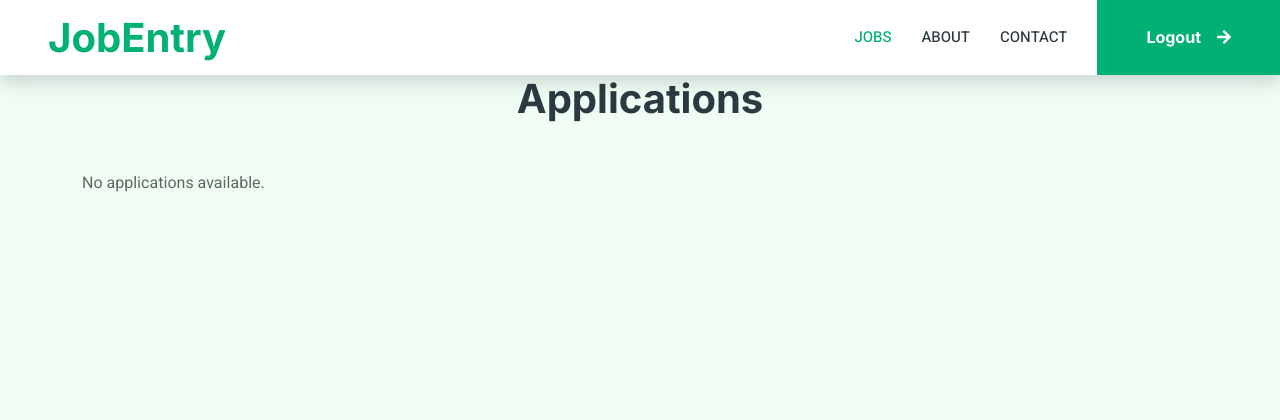
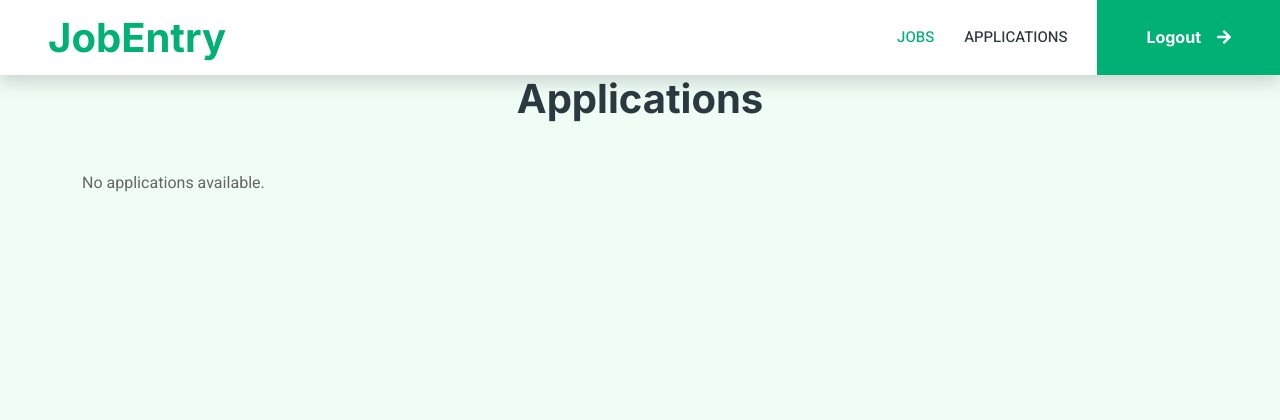
Before and after one commit to thisishammo/JobFind, a Flask app: page /applications in a window 1280 px wide. Shown: the top 420 px of the page. Run offline with Flask 3, Linux system fonts and the light colour scheme; a user stored in the database is signed in; data that the repository does not hold is empty; some libraries are stand-ins or nearby versions.

Commit message:
Update applications

```diff
--- a/templates/applications.html
+++ b/templates/applications.html
@@ -14,13 +14,7 @@ Applications
     <div class="collapse navbar-collapse" id="navbarCollapse">
         <div class="navbar-nav ms-auto p-4 p-lg-0">
             <a href="{{ url_for('job_list') }}" class="nav-item nav-link active">Jobs</a>
-            <a href="{{ url_for('about') }}" class="nav-item nav-link">About</a>
-            <div class="nav-item dropdown">
-                <div class="dropdown-menu rounded-0 m-0">
-                    <a href="{{ url_for('category') }}" class="dropdown-item">Job Category</a>
-                </div>
-            </div>
-            <a href="{{ url_for('contact') }}" class="nav-item nav-link">Contact</a>
+            <a href="{{ url_for('applications1') }}" class="nav-item nav-link">Applications</a>
         </div>
         <a href="{{ url_for('logout') }}" class="btn btn-primary rounded-0 py-4 px-lg-5 d-none d-lg-block">Logout<i class="fa fa-arrow-right ms-3"></i></a>
     </div>
```
